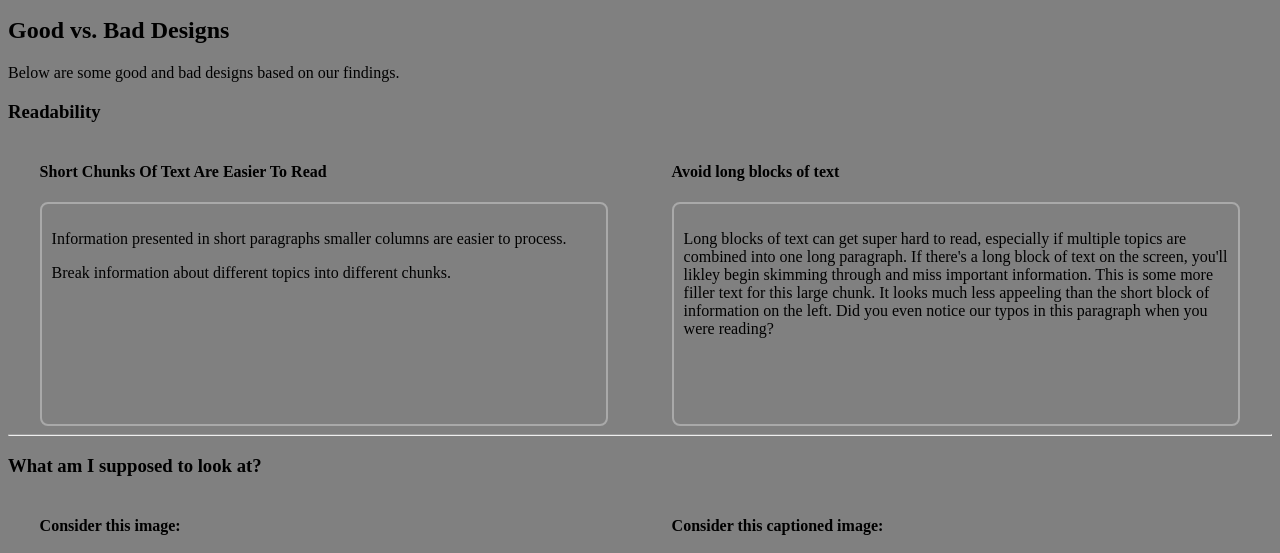
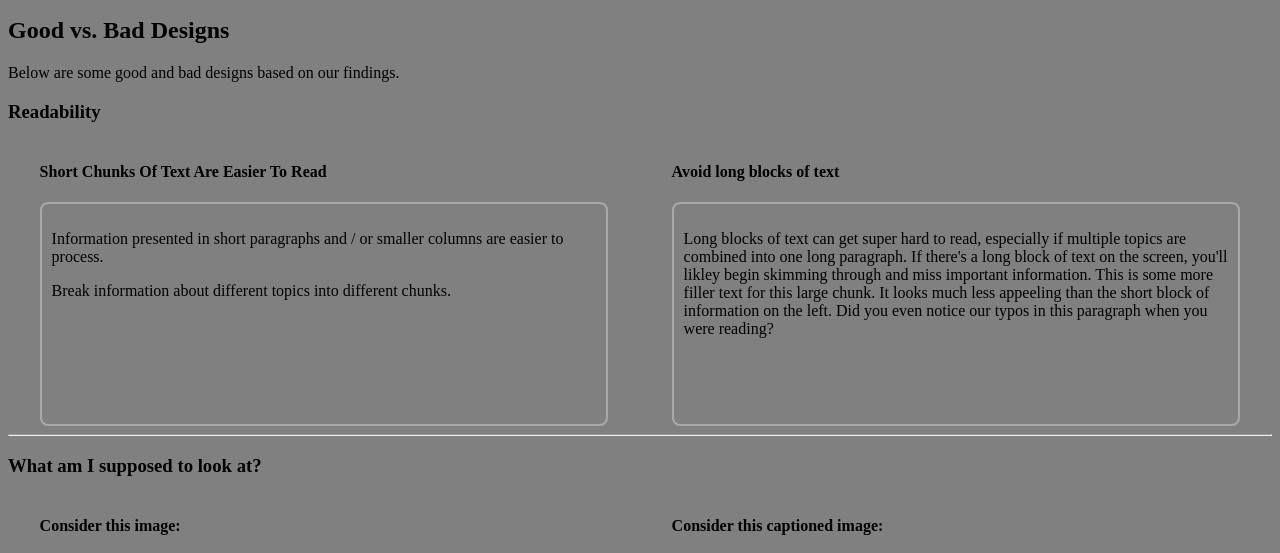
Before and after one commit to ADHDDesign/adhddesign.github.io, a website: page demo.html in a window 1280 px wide. Shown: the part 187-740 px from the top of the page. Drawn offline with Linux system fonts and the light colour scheme.

Commit message:
Update demo.html

```diff
--- a/demo.html
+++ b/demo.html
@@ -37,7 +37,7 @@
     <div class="entry">
         <h4>Short Chunks Of Text Are Easier To Read</h4>
         <div class=box>
-            <p>Information presented in short paragraphs smaller columns are easier to process.</p>
+            <p>Information presented in short paragraphs and / or smaller columns are easier to process.</p>
             <p>Break information about different topics into different chunks. </p>
         </div>
     </div>
```
